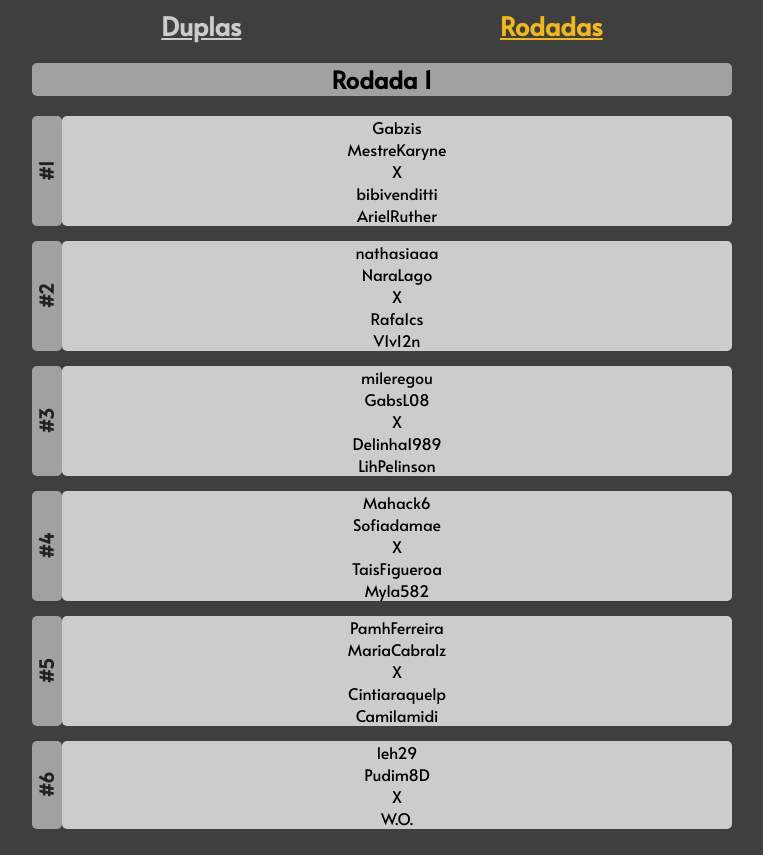
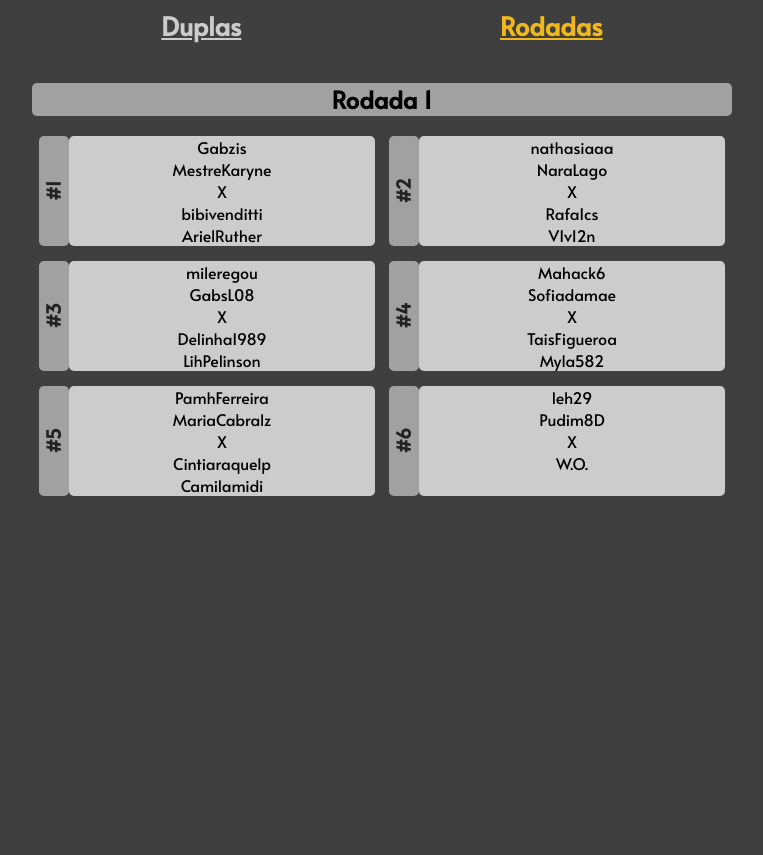
Before and after one commit to milenetoda/liga_vespiqueens, a website: page rodada_1.html in a window 1280 px wide. Shown: the whole page, without its empty margins (258-1021 px from the left). After the commit the page ends 800 px from the top, so only its background shows below. Drawn offline with Linux system fonts and the light colour scheme.

Commit message:
layout duas colunas

```diff
--- a/style.css
+++ b/style.css
@@ -152,6 +152,13 @@ h2 {
 
 .partida {
   cursor: pointer;
+  min-width: 100%;
+}
+
+@media (min-width: 480px){
+  .partida {
+    min-width: 48%;
+  }
 }
 
 .partida-jogo{
@@ -181,7 +188,13 @@ h2 {
 }
 
 #rodadas {
-  --display: none;
+  display: flex;
+  flex-wrap: wrap;
+  justify-content: space-around;
+}
+
+#rodadas h2{
+  min-width: 100%;
 }
 
 .bloco {
```
